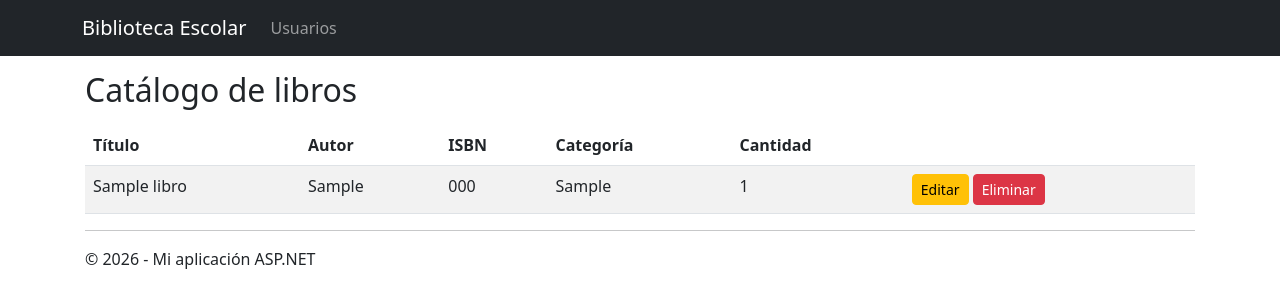
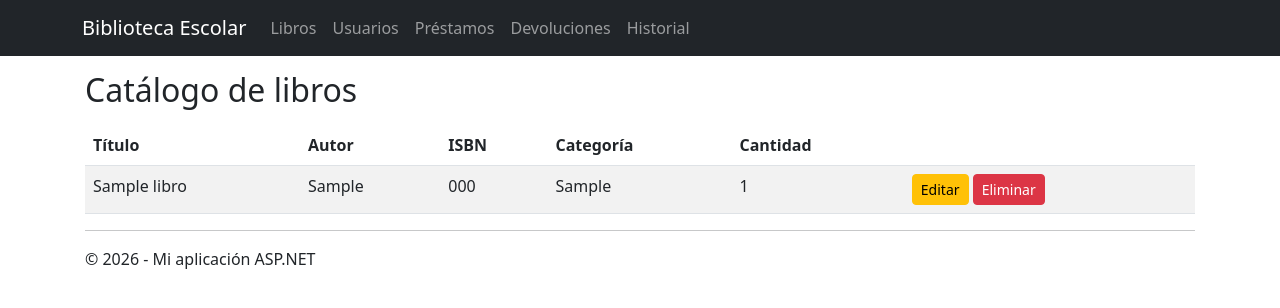
Before and after one commit to marlonsc2222-glitch/biblioteca-escolar-mvc, an ASP.NET MVC app: page / in a window 1280 px wide. Shown: the top 308 px of the page. Run offline with ASP.NET Core 8 and stand-ins for ASP.NET MVC 5, Linux system fonts and the light colour scheme; tables that the repository leaves empty hold one stand-in row (values such as "Sample post"); data that the repository does not hold is empty; the project's own start-up code is not run, and a stand-in starts its controllers and pages; some libraries are stand-ins or nearby versions.

Commit message:
Actualiza menu de navegacion

```diff
--- a/Sistema_Gestion_Biblioteca_Escolar/Sistema_Gestion_Biblioteca_Escolar/Views/Shared/_Layout.cshtml
+++ b/Sistema_Gestion_Biblioteca_Escolar/Sistema_Gestion_Biblioteca_Escolar/Views/Shared/_Layout.cshtml
@@ -18,7 +18,11 @@
             </button>
             <div class="collapse navbar-collapse d-sm-inline-flex justify-content-between">
                 <ul class="navbar-nav flex-grow-1">
+                    <li>@Html.ActionLink("Libros", "Index", "Libros", new { area = "" }, new { @class = "nav-link" })</li>
                     <li>@Html.ActionLink("Usuarios", "Index", "Usuarios", new { area = "" }, new { @class = "nav-link" })</li>
+                    <li>@Html.ActionLink("Préstamos", "Create", "Prestamos", new { area = "" }, new { @class = "nav-link" })</li>
+                    <li>@Html.ActionLink("Devoluciones", "Index", "Devoluciones", new { area = "" }, new { @class = "nav-link" })</li>
+                    <li>@Html.ActionLink("Historial", "Historial", "Consultas", new { area = "" }, new { @class = "nav-link" })</li>
                 </ul>
             </div>
         </div>
```
